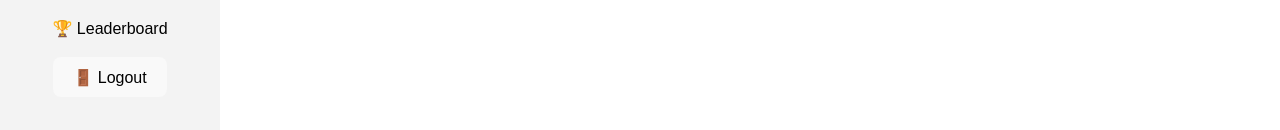
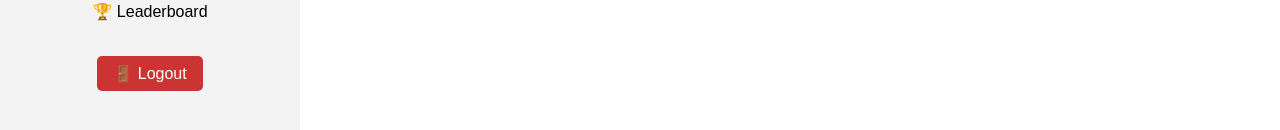
Before and after one commit to Campus-Quest-Team/Campus-Quest, a React (Vite) app in the folder frontend/: page /dashboard in a window 1280 px wide. Shown: the part 628-758 px from the top of the page. Built offline with nearby package versions, Linux system fonts and the light colour scheme; sample sign-in values are in the browser's storage.

Commit message:
Dashboard suggested tweaks

```diff
--- a/frontend/src/styles/Dashboard.css
+++ b/frontend/src/styles/Dashboard.css
@@ -13,7 +13,8 @@
 
 /* Sidebar */
 .sidebar {
-  width: 220px;
+  width: 30%;
+  max-width: 300px;
   background-color: #f3f3f3;
   padding: 5px;
   box-sizing: border-box;
@@ -109,3 +110,17 @@
   border-radius: 8px;
   box-shadow: 0 2px 6px rgba(0, 0, 0, 0.1);
 }
+
+.logout-button {
+  margin-top: 1rem;
+  padding: 0.5rem 1rem;
+  background-color: #cc3333;
+  color: white;
+  border: none;
+  border-radius: 5px;
+  cursor: pointer;
+}
+
+.logout-button:hover {
+  background-color: #aa2222;
+}
```
